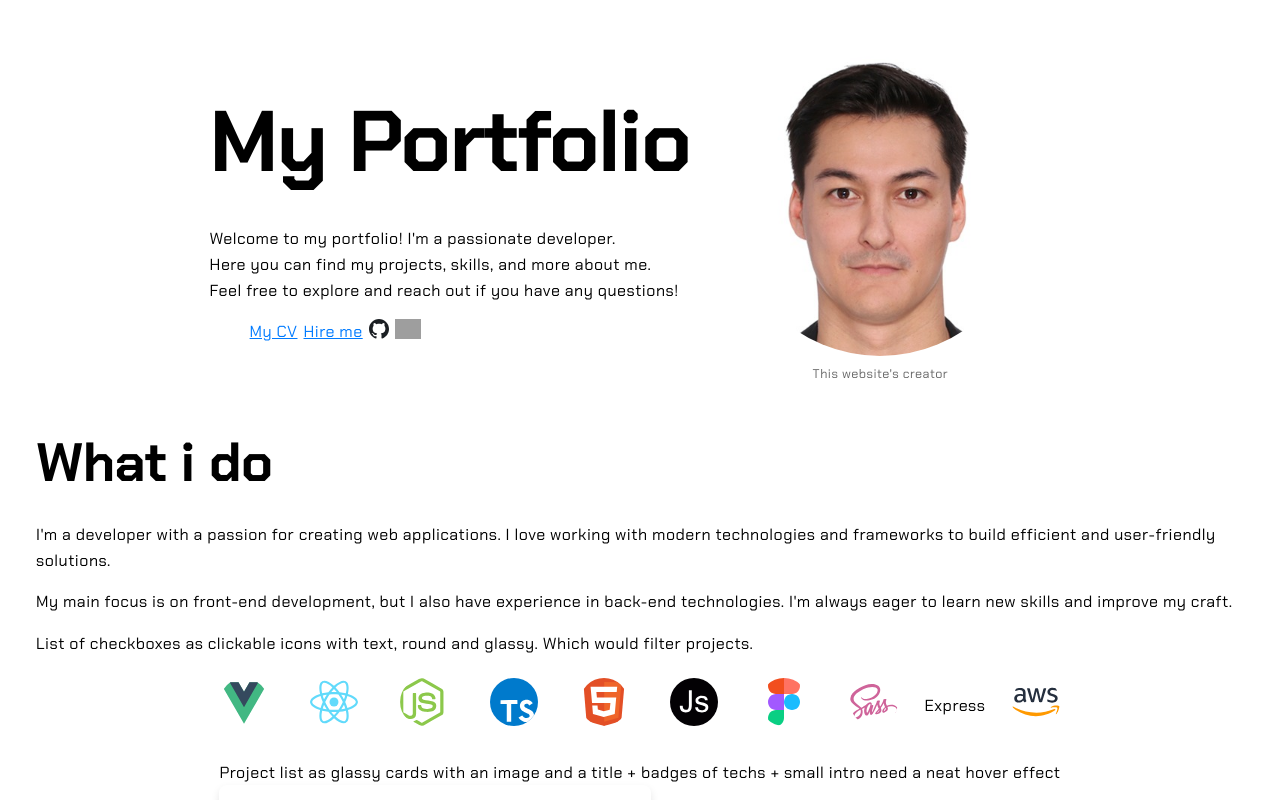
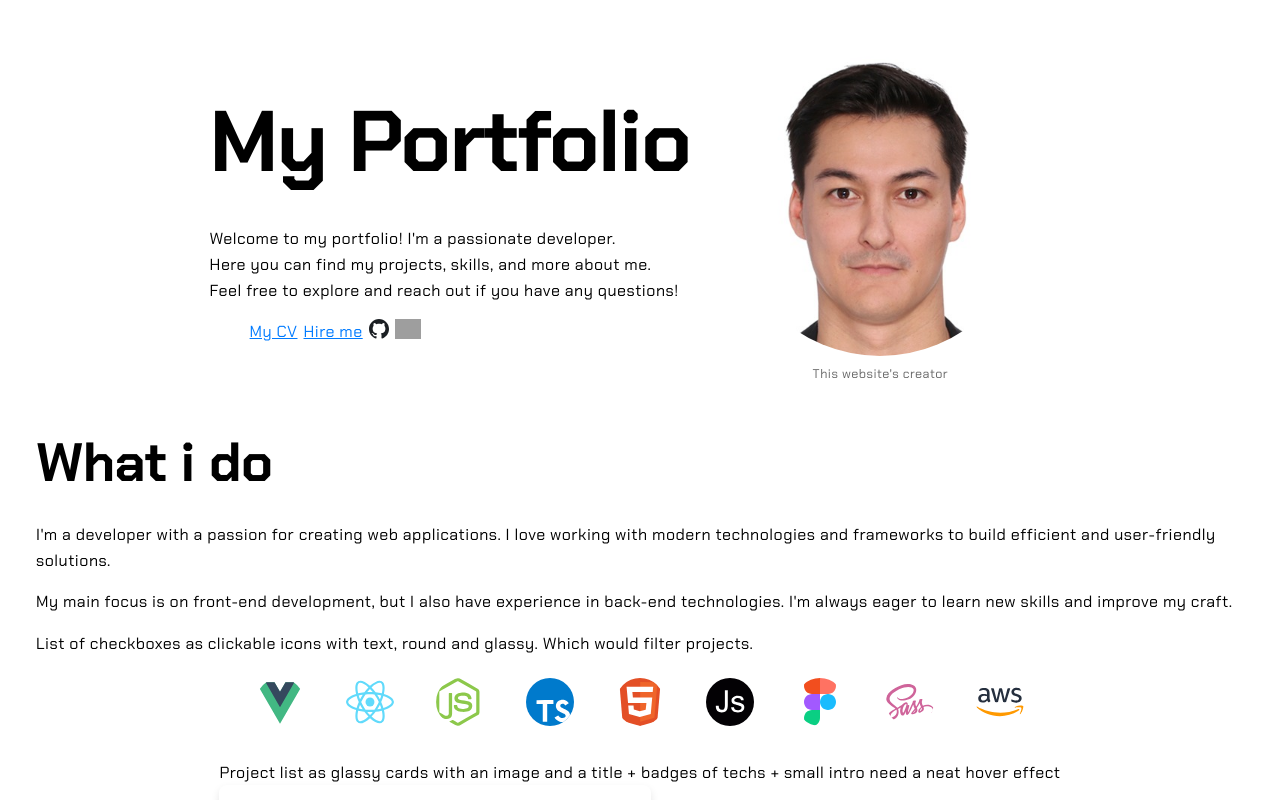
Before and after one commit to AlexGreau/Portfolio, a Vue app: page / in a window 1280 px wide. Shown: the top 800 px of the page. Built offline with nearby package versions, Linux system fonts and the light colour scheme; grey boxes are pictures that could not be loaded.

Commit message:
chore: ousted express

```diff
--- a/src/views/HomeView.vue
+++ b/src/views/HomeView.vue
@@ -84,10 +84,10 @@
             <input type="checkbox" name="scss" value="SCSS" />
             <img src="@/assets/icons/sass.svg" alt="SCSS" />
           </label>
-          <label>
+          <!-- <label>
             <input type="checkbox" name="express" value="Express" />
             Express
-          </label>
+          </label> -->
           <label>
             <input type="checkbox" name="AWS" value="AWS" />
             <img src="@/assets/icons/aws.svg" alt="aws" />
```
